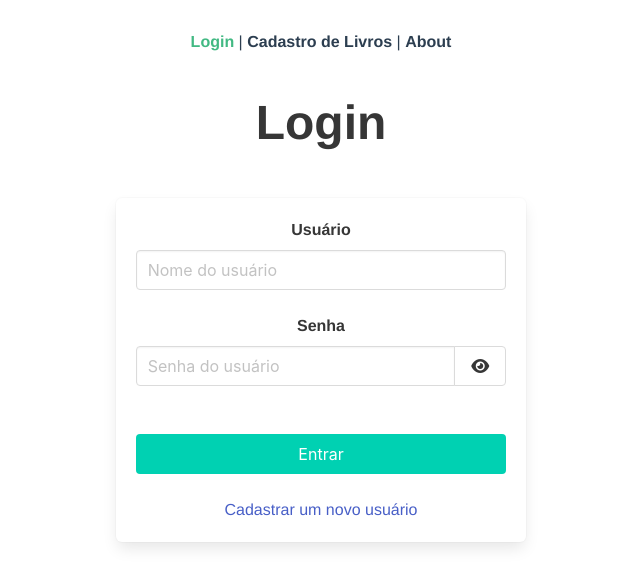
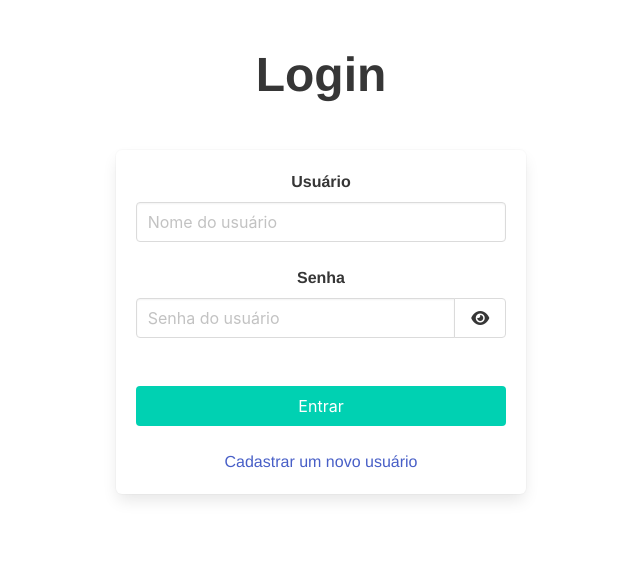
Before and after one commit to paulocsilvajr/api-livros-nestjs, a Vue app in the folder livros-vuejs-cli/: page /login in a window 1280 px wide. Shown: the top 586 px of the page, without its empty margins (319-959 px from the left). Built offline with nearby package versions, Linux system fonts and the light colour scheme.

Commit message:
Adicionado getter em store para verificar presença de token. Em CadastroLivrosComponent, redirecionado para login se token não existir em store. Em App.vue, definido para que não exiba a navegação somente quando tem token

```diff
--- a/livros-vuejs-cli/src/App.vue
+++ b/livros-vuejs-cli/src/App.vue
@@ -1,5 +1,5 @@
 <template>
-  <nav>
+  <nav v-if="exibirNavegacao">
     <router-link to="/login">Login</router-link> |
     <router-link to="/">Cadastro de Livros</router-link> |
     <router-link to="/about">About</router-link>
@@ -9,14 +9,24 @@
 </template>
 
 <script lang="ts">
-import { defineComponent } from 'vue';
+import { defineComponent, computed } from 'vue';
 import NotificacoesComponent from './components/NotificacoesComponent.vue'
+import { useStore } from './store';
 
 export default defineComponent({
   name: 'App',
   components: {
     NotificacoesComponent
   },
+  setup() {
+    const store = useStore()
+
+    const exibirNavegacao = computed(() => !store.getters.semToken)
+
+    return {
+      exibirNavegacao
+    }
+  }
 });
 </script>
 
--- a/livros-vuejs-cli/src/components/CadastroLivrosComponent.vue
+++ b/livros-vuejs-cli/src/components/CadastroLivrosComponent.vue
@@ -46,7 +46,8 @@
                             <input type="number" min="1" class="input" placeholder="Número de páginas" id="npaginas"
                                 v-model="livro.numeroPaginas">
                         </div>
-                        <p class="help is-danger" v-if="validacaoCampos.numeroPaginas">Informe um número de páginas válido
+                        <p class="help is-danger" v-if="validacaoCampos.numeroPaginas">Informe um número de páginas
+                            válido
                         </p>
                     </div>
                 </div>
@@ -154,9 +155,10 @@
 </template>
 
 <script lang="ts">
-import { defineComponent } from 'vue'
+import { defineComponent, computed } from 'vue'
 import Livro from '@/models/livro'
 import LivroService from '@/services/livro-service'
+import { useStore } from '@/store'
 
 export default defineComponent({
     name: "CadastroLivrosComponent",
@@ -214,9 +216,23 @@ export default defineComponent({
         },
     },
     beforeMount() {
+        if (this.semToken) {
+            this.$router.push({ name: "login" })
+
+            return
+        }
+
         this.defineLivroVazio()
         this.buscaLivros()
     },
+    setup() {
+        const store = useStore()
+        const semToken = computed(() => store.getters.semToken)
+
+        return {
+            semToken
+        }
+    }
 })
 </script>
 
--- a/livros-vuejs-cli/src/components/EntrarComponent.vue
+++ b/livros-vuejs-cli/src/components/EntrarComponent.vue
@@ -1,5 +1,5 @@
 <template>
-    <h1 class="title is-1 mt-3 mb-6">Login</h1>
+    <h1 class="title is-1 mt-3 mt-6 mb-6">Login</h1>
 
     <div class="columns is-flex is-justify-content-center">
         <div class="column is-6 is-4-desktop">
--- a/livros-vuejs-cli/src/store/index.ts
+++ b/livros-vuejs-cli/src/store/index.ts
@@ -60,6 +60,9 @@ export const store = createStore<Estado>({
     },
   },
   getters: {
+    semToken(state) {
+      return state.usuario.token.length === 0
+    }
   },
   actions: {
   },
```
